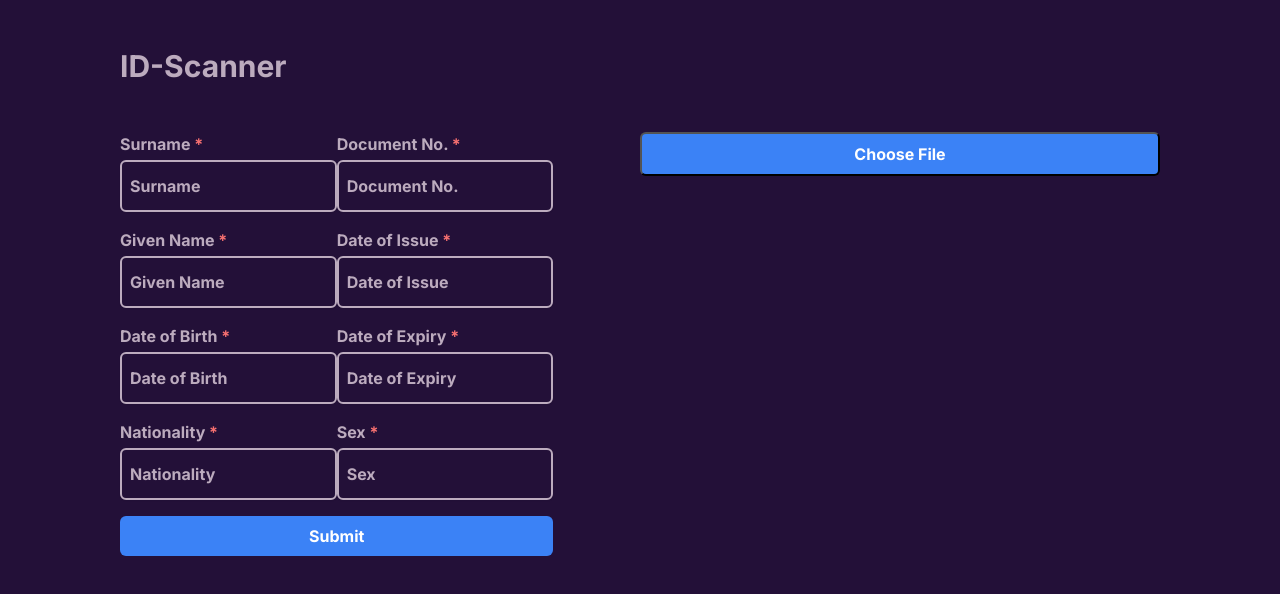
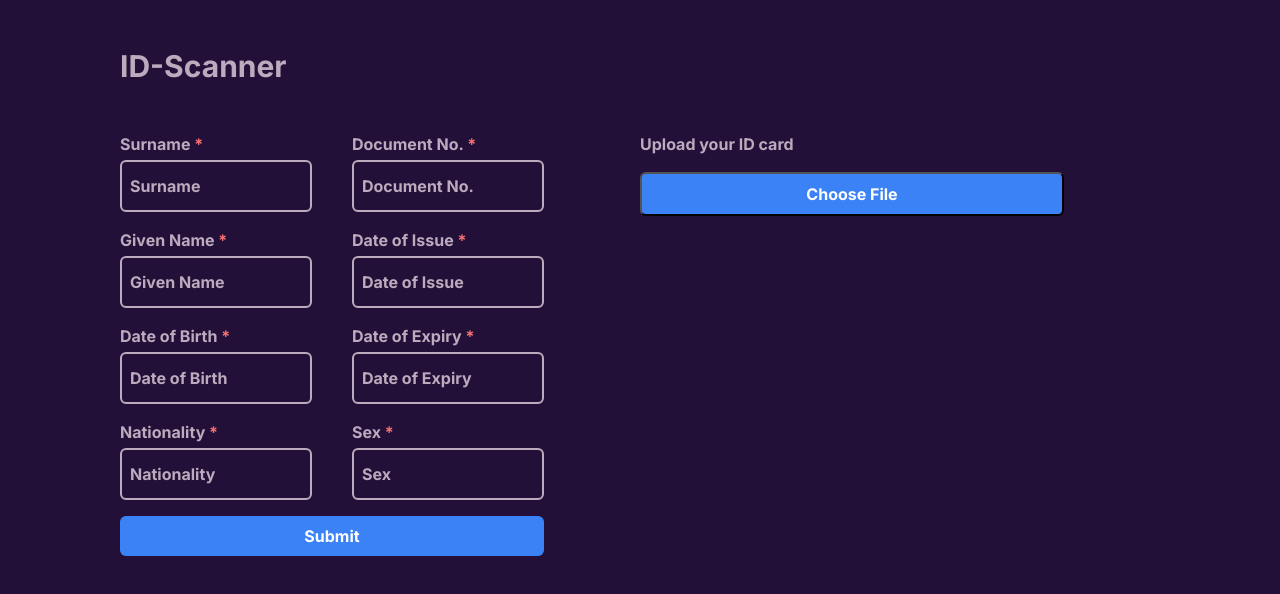
Before and after one commit to JadRusus/amjadarab_assignment, a Next.js app: page / in a window 1280 px wide. Shown: the top 594 px of the page. Built offline with nearby package versions, Linux system fonts and the light colour scheme; no server answers.

Commit message:
fixing responsive

```diff
--- a/app/page.tsx
+++ b/app/page.tsx
@@ -120,11 +120,11 @@ export default function Home() {
   return (
     <main className="flex min-h-screen w-full flex-col items-center p-4 bg-probgclr">
       <Navbar />
-      <div className="mt-4 flex flex-row justify-between w-10/12 font-bold">
-        <div className="flex flex-col w-2/4">
-          <form className=" w-10/12 space-y-4 ">
-            <div className="flex flex-row justify-between">
-              <div className="flex flex-col space-y-4">
+      <div className="mt-4 flex flex-row  max-lg:flex-col justify-between w-10/12 font-bold">
+        <div className="flex flex-col max-lg:w-full w-2/4">
+          <form className="space-y-4 max-sm:pr-0 pr-24">
+            <div className="flex flex-row max-sm:flex-col max-md:justify-between">
+              <div className="flex flex-col space-y-4 mr-10 max-sm:mr-0">
                 <label className="block">
                   <span className="text-profontclr">
                     Surname <span className="text-red-400">*</span>
@@ -249,7 +249,8 @@ export default function Home() {
             </button>
           </form>
         </div>
-        <div className="flex flex-col w-2/4">
+        <div className="flex flex-col max-lg:w-full max-lg:mt-6 w-2/4  max-sm:pr-0  pr-24">
+          <h2 className="text-profontclr  mb-4">Upload your ID card</h2>
           <input
             type="file"
             onChange={handleImageUpload}
```
